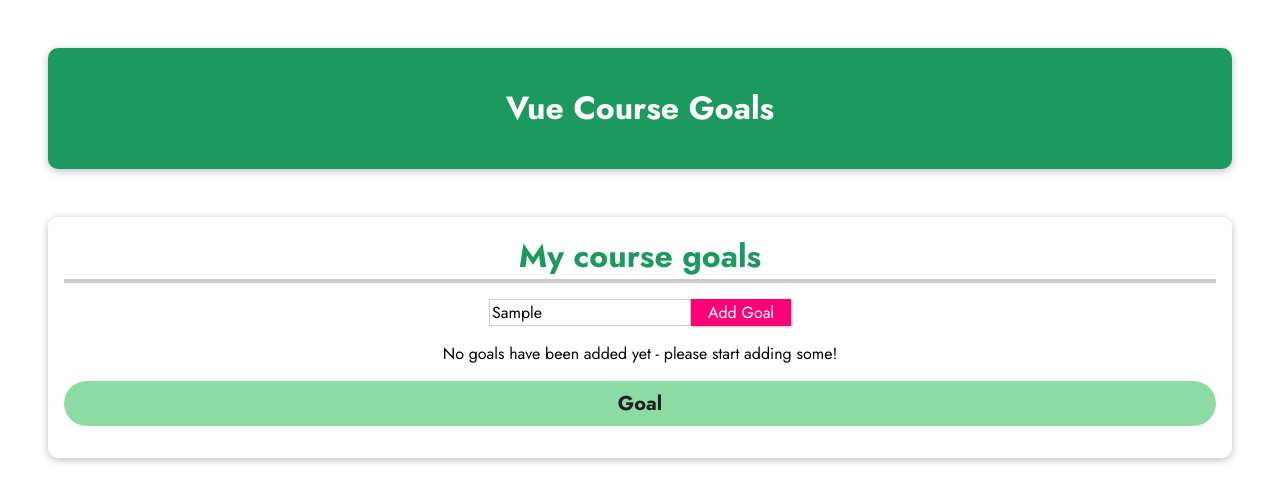
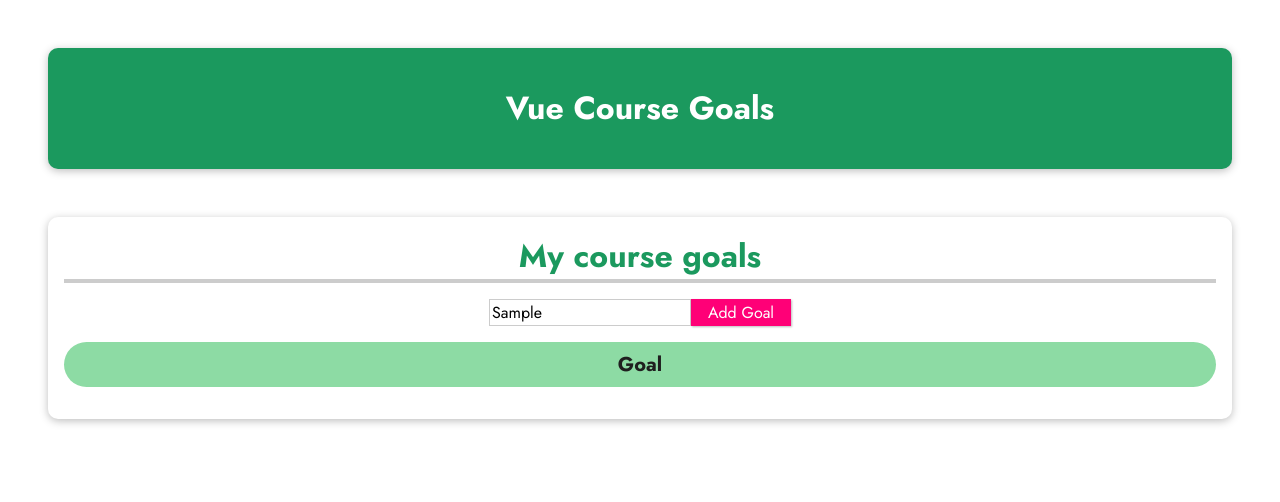
Before and after one commit to ThalesTrombim/vue_course, a plain HTML site: page index.html in a window 1280 px wide. Both pictures are taken after typing "Sample" into the empty fields and a click on the button "Add Goal". Drawn offline with nearby package versions, Linux system fonts and the light colour scheme.

Commit message:
feat: learn v-if, v-else and v-show

```diff
--- a/app.js
+++ b/app.js
@@ -1,7 +1,15 @@
 const app = Vue.createApp({
   data() {
-    return { goals: [] };
+    return {
+      enteredGoalValue: "",
+      goals: [],
+    };
+  },
+  methods: {
+    addGoal(value) {
+      this.goals.push(this.enteredGoalValue);
+    },
   },
 });
 
-app.mount('#user-goals');
+app.mount("#user-goals");
--- a/index.html
+++ b/index.html
@@ -18,9 +18,9 @@
     </header>
     <section id="user-goals">
       <h2>My course goals</h2>
-      <input type="text" />
-      <button>Add Goal</button>
-      <p>No goals have been added yet - please start adding some!</p>
+      <input type="text" v-model="enteredGoalValue" />
+      <button @click='addGoal'>Add Goal</button>
+      <p v-if='goals.length === 0' >No goals have been added yet - please start adding some!</p>
       <ul>
         <li>Goal</li>
       </ul>
```
